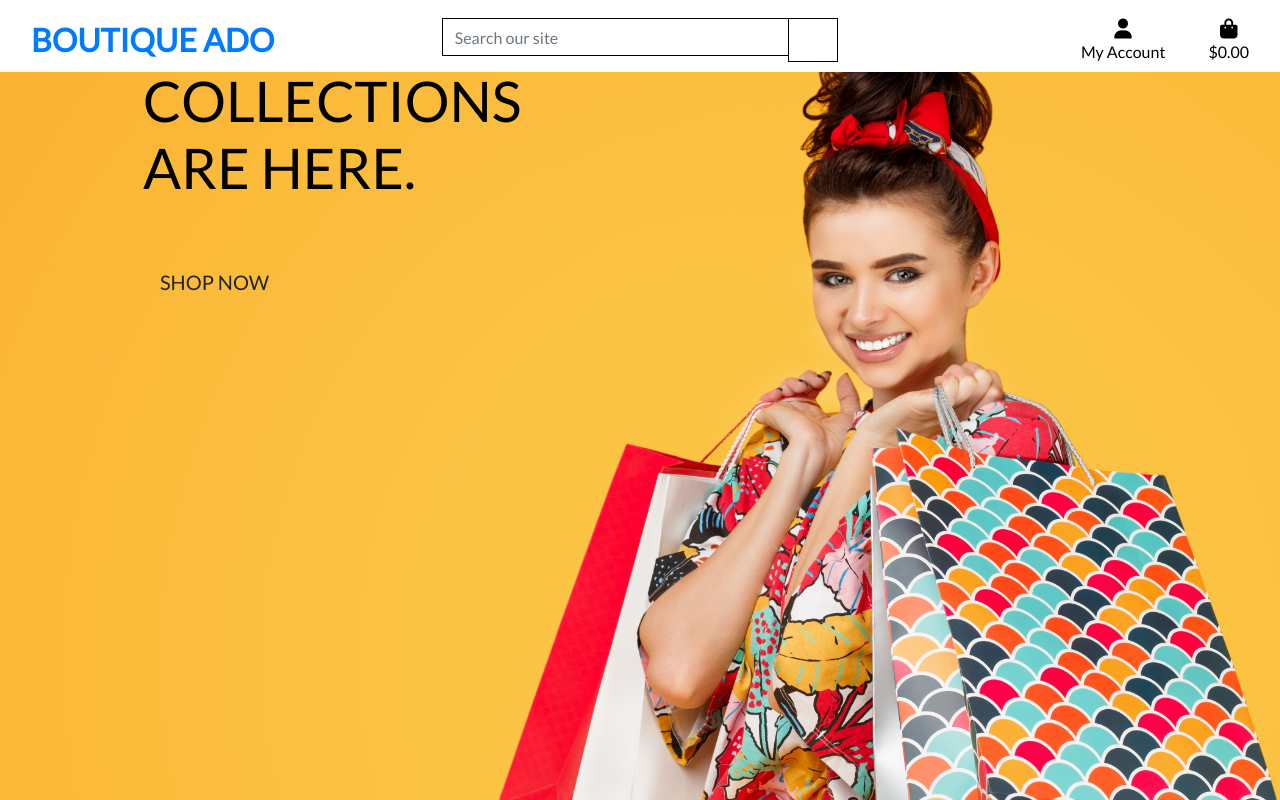
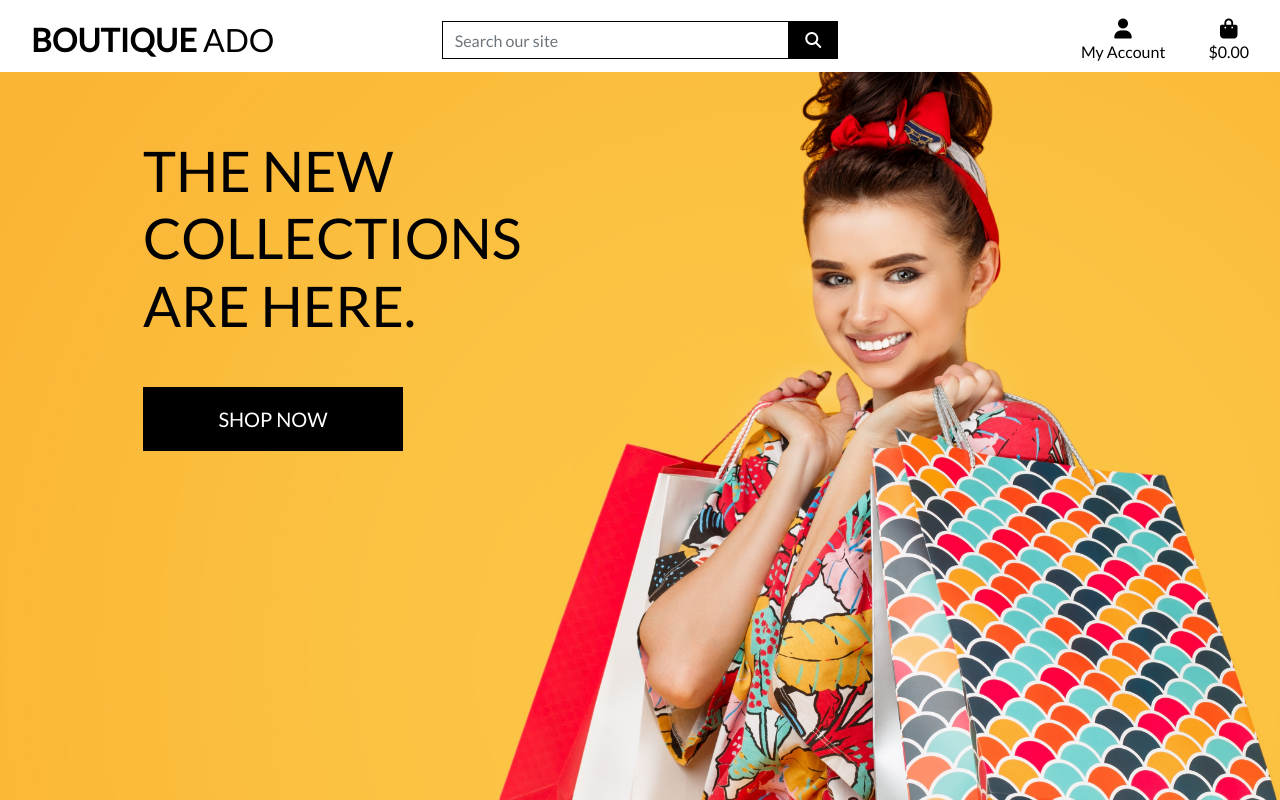
Before and after one commit to llewelyn-williams/boutique_ado_v1, a Django app: page / in a window 1280 px wide. Run offline with Django 3.2, Linux system fonts and the light colour scheme; some libraries are stand-ins or nearby versions.

Commit message:
Fix typos in classes from previous section

```diff
--- a/home/templates/home/index.html
+++ b/home/templates/home/index.html
@@ -13,12 +13,12 @@
 
 {% block content %}
     <div class="container h-100">
-        <div class="row h-00">
+        <div class="row h-100">
             <div class="col-7 col-md-6 my-auto">
                 <h1 class="display-4 logo-font text-black">The new collections are here.</h1>
                 <div class="my-5">
                     <h4>
-                        <a href="" class="shop=now=button btn btn-lg rounded-0 text-uppercase py-3">Shop Now</a>
+                        <a href="" class="shop-now-button btn btn-lg rounded-0 text-uppercase py-3">Shop Now</a>
                     </h4>
                 </div>
             </div>
--- a/templates/base.html
+++ b/templates/base.html
@@ -45,7 +45,7 @@
       <div id="topnav" class="row bg-white pt-lg-2 d-none d-lg-flex">
         <div class="col-12 col-lg-4 my-auto py-1 py-lg-0 text-center text-lg-left">
           <a href="{% url 'home' %}" class="nav-link main-logo-link">
-            <h2 class="logo-font text-blac my-0"><strong>Boutique Ado</strong></h2>
+            <h2 class="logo-font text-black my-0"><strong>Boutique</strong> Ado</h2>
           </a>
         </div>
         <div class="col-12 col-lg-4 my-auto py-1 py-lg-0 text-center text-lg-left">
@@ -54,9 +54,9 @@
               <input class="form-control border border-black rounded-0" type="text" name="q"
                 placeholder="Search our site">
               <div class="input-group-append">
-                <button class="form-contol btn btn black border border-black rounded-0" type="submit">
+                <button class="form-contol btn btn-black border border-black rounded-0" type="submit">
                   <span class="icon">
-                    <i class="fa fas-search"></i>
+                    <i class="fas fa-search"></i>
                   </span>
                 </button>
               </div>
```
